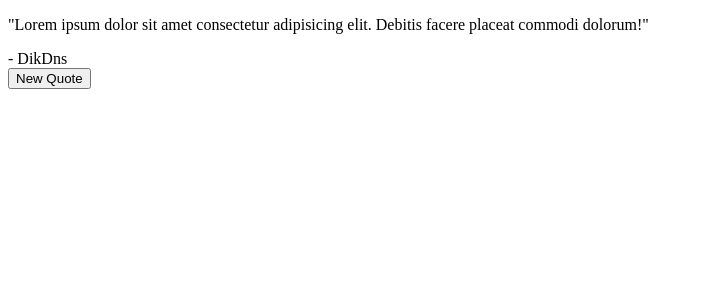
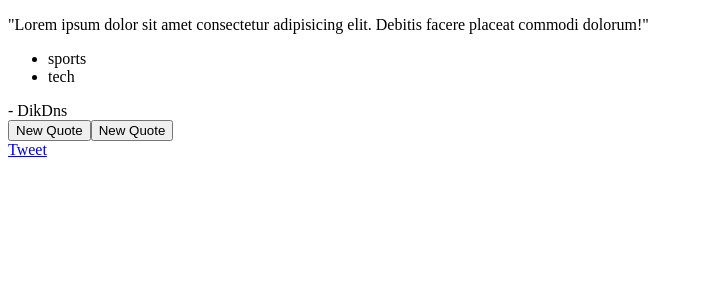
Before and after one commit to DikDns/fcc-front-end-development-projects, a React (Vite) app: page / in a window 1280 px wide. Shown: the top 300 px of the page, without its empty margins (0-703 px from the left). Built offline with nearby package versions, Linux system fonts and the light colour scheme.

Commit message:
add: hard coded setup

```diff
--- a/src/App.jsx
+++ b/src/App.jsx
@@ -14,15 +14,28 @@ function App() {
             facere placeat commodi dolorum!"
           </p>
         </div>
+        <div id={`tags-wrapper`}>
+          <ul id={`tags`}>
+            <li>sports</li>
+            <li>tech</li>
+          </ul>
+        </div>
         <div id={`author-wrapper`}>
           <span id={`author`}>- DikDns</span>
         </div>
-        <button id={`new-quote`}>New Quote</button>
-        <a
-          id={`tweet-quote`}
-          href={`twitter.com/intent/tweet?hashtags=quotes&related=freecodecamp&text=${quotes}`}
-          target={`_blank`}
-        ></a>
+        <div id={`menu-wrapper`}>
+          <button id={`tags`}>New Quote</button>
+          <button id={`new-quote`}>New Quote</button>
+        </div>
+        <div id={`share-wrapper`}>
+          <a
+            id={`tweet-quote`}
+            href={`twitter.com/intent/tweet?hashtags=quotes&related=freecodecamp&text=${quotes}`}
+            target={`_blank`}
+          >
+            Tweet
+          </a>
+        </div>
       </div>
     </div>
   );
```
